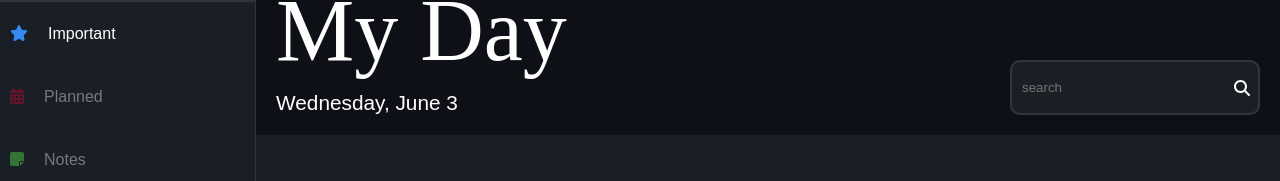
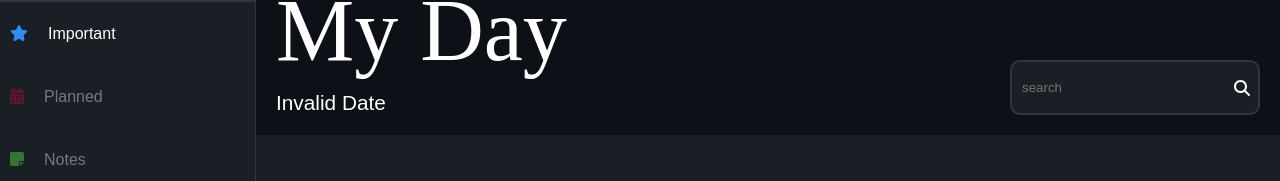
Before and after one commit to MohammadNourizadeh/taskManager3, a React (Vite) app in the folder front-end/: page /admin in a window 1280 px wide. Shown: the part 145-326 px from the top of the page. Built offline with nearby package versions, Linux system fonts and the light colour scheme; no server answers.

Commit message:
header date is ready

```diff
--- a/front-end/src/layout/admin/components/header/components/headerDate/HeaderDate.tsx
+++ b/front-end/src/layout/admin/components/header/components/headerDate/HeaderDate.tsx
@@ -1,7 +1,28 @@
+import { useEffect, useState } from 'react'
 import styles from './HeaderDate.module.scss'
 
 export default function HeaderDate() {
+    // state
+    const [date, setDate] = useState<string | null>(null)
+
+    // side effect
+    useEffect(() => {
+        fetch('http://localhost:8080/php/task_manager/getDate.php')
+            .then(res => res.text())
+            .then(data => {
+                const myNewDate = new Date(data)
+                setDate(myNewDate.toLocaleString("en-US", {
+                    day: 'numeric',
+                    weekday: "long",
+                    month: 'long',
+                }))
+
+            })
+    }, [])
+
     return (
-        <div className={styles.date}>Wednesday, June 3</div>
+        <div className={styles.date}>
+            {date}
+        </div>
     )
 }
```
